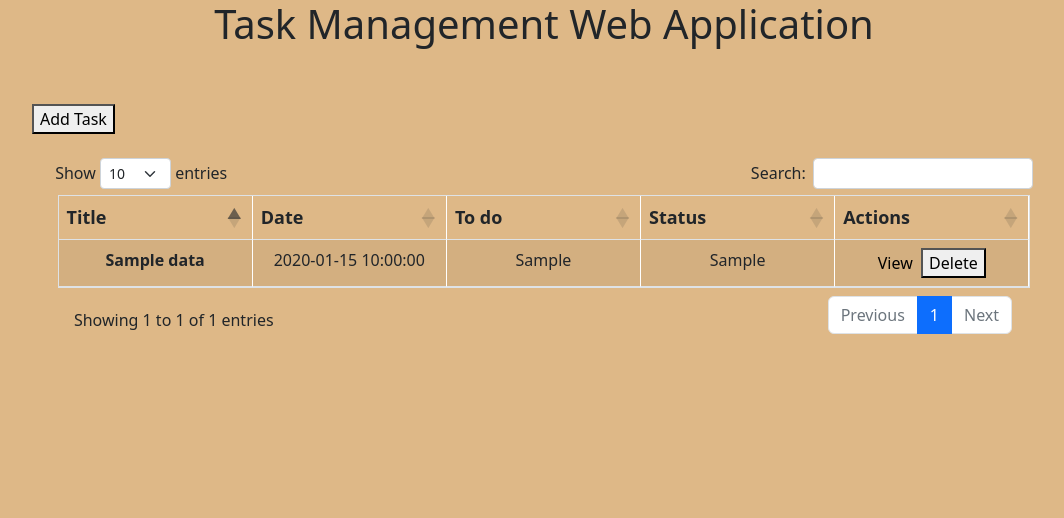
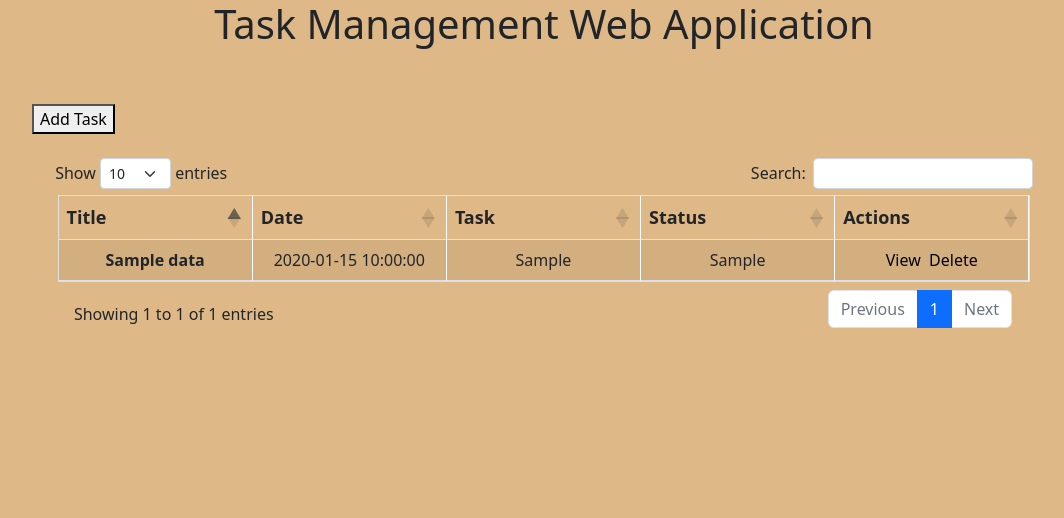
Before and after one commit to erykxon-bacasmo/task_management_web_app, a PHP site: page / in a window 1280 px wide. Shown: the top 518 px of the page, without its empty margins (96-1160 px from the left). Run offline with PHP 8.4, Linux system fonts and the light colour scheme; tables that the repository leaves empty or names only in its code hold one stand-in row (values such as "Sample post"); some libraries are stand-ins or nearby versions.

Commit message:
I add, change some syntax here

```diff
--- a/index.php
+++ b/index.php
@@ -43,7 +43,7 @@ if(isset($_POST['add'])){
                 <input type="text" name="title" required><br><br>
                 <Label>Date:</Label>
                 <input type="date" name="date" required><br><br>
-                <Label>To Do:</Label>
+                <Label>Task:</Label>
                 <textarea name="todo" required></textarea><br><br>
                 <button type="submit" name="add">Add</button>
                 <button id="cancel">Cancel</button>
@@ -57,7 +57,7 @@ if(isset($_POST['add'])){
             <tr>
                 <th>Title</th>
                 <th>Date</th>
-                <th>To do</th>
+                <th>Task</th>
                 <th>Status</th>
                 <th>Actions</th>
             </tr>
@@ -73,30 +73,8 @@ if(isset($_POST['add'])){
                         <td><span><?php echo $rows['stats']?></td>
                         <td>
                             <a href="view.php?id= <?php echo $rows['id']?>">View</a>&nbsp;
-                            <button id="deleteBtn">Delete</button>
-                            <form action="delete.php" method="post">
-                                <div class="delete-modal" id="delete-modal">
-                                    <div class="delete-content">
-                                        <h3>Are you sure you want to delete this data?</h3>
-                                        <button type="submit" name="delete" id="erase">Delete</button>
-                                        <button name="cancel-del" id="cancel-del">Cancel</button>
-                                        <input type="hidden" name="del" value="<?php echo $rows['id']?>">
-                                    </div>
-                                </div>
-                                <script>
-                                    var deleteBtn = document.getElementById("deleteBtn");
-                                    var cancelBtn = document.getElementById("cancel-del");
-                                    var deleteMod = document.getElementById("delete-modal");
+                            <a href="delete.php?id= <?php echo $rows['id']?>">Delete</a>
 
-                                    deleteBtn.onclick = function(){
-                                        deleteMod.style.display = "block";
-                                    }
-
-                                    cancelBtn.onclick = function(){
-                                        deleteMod.style.display = "none";
-                                    }
-                                </script>
-                            </form>
                         </td>
                     </tr>
                     <?php }
```
